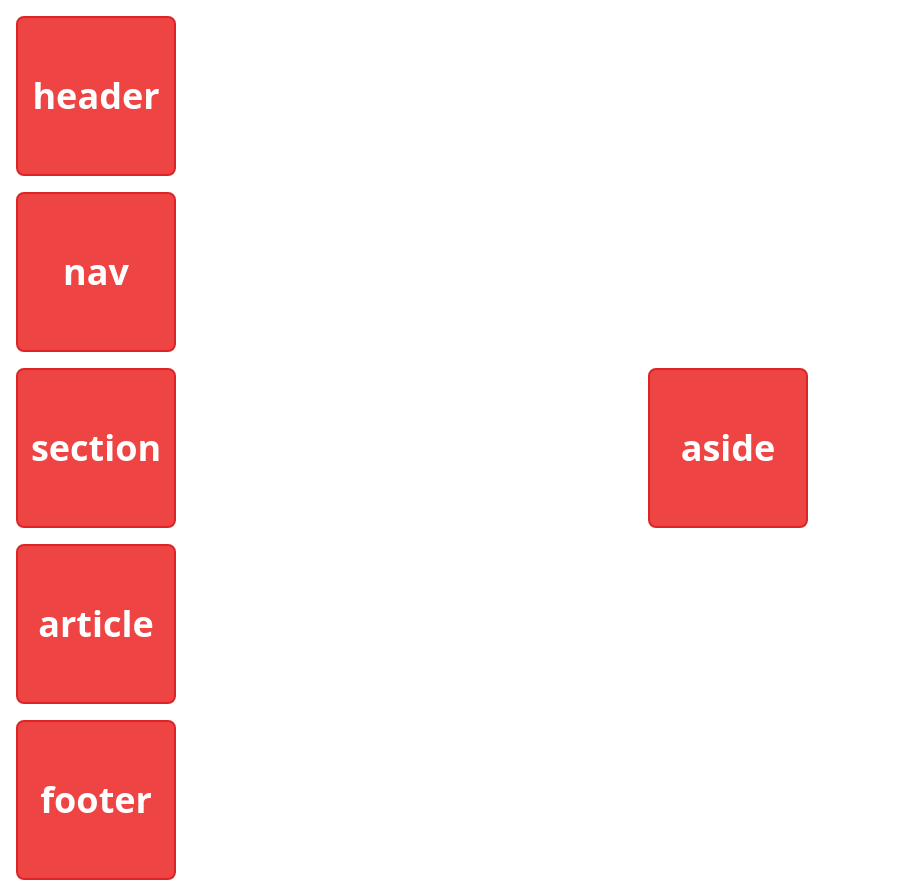
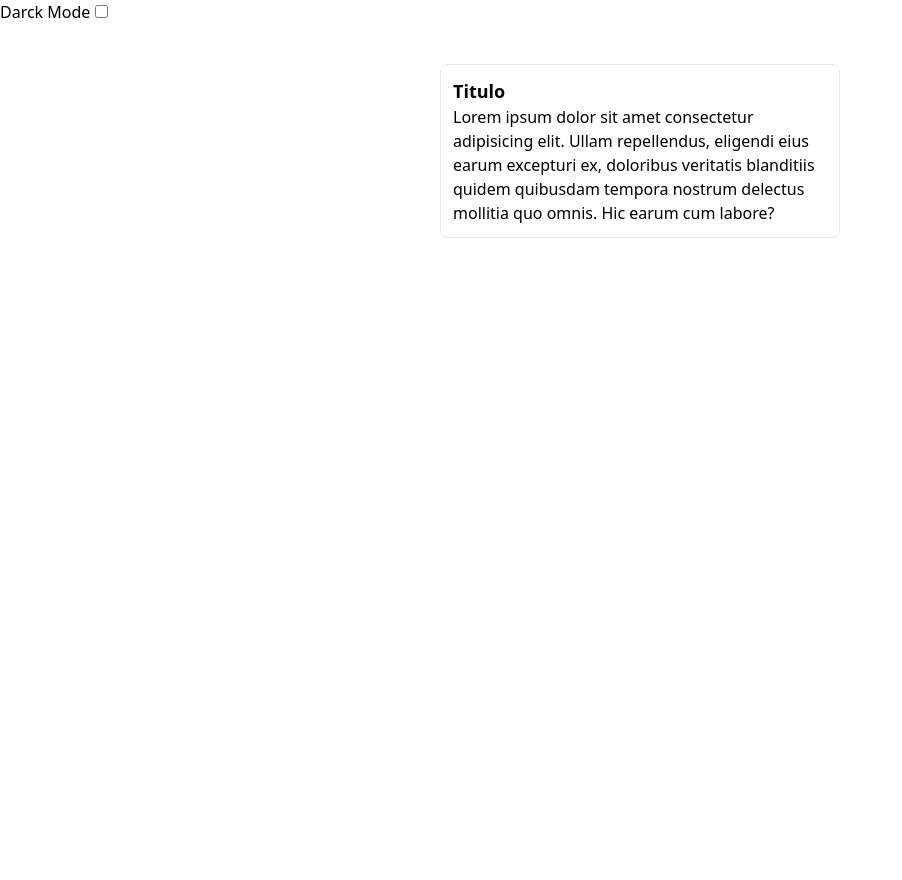
Before and after one commit to CasJuan/practicasTailw, a website: page src/index.html in a window 1280 px wide. Shown: the whole page, without its empty margins (0-902 px from the left). After the commit the page ends 800 px from the top, so only its background shows below. Drawn offline with Linux system fonts and the light colour scheme.

Commit message:
[add] darkMode

```diff
--- a/src/index.html
+++ b/src/index.html
@@ -6,7 +6,7 @@
     <title>Tailwind</title>
     <link href="./output.css" rel="stylesheet">
 </head>
-<body class="p-4">
+<body class="dark:bg-slate-900">
     <!-- <h2 class="bg-lime-600 text-azul-oscuro">Tailwind</h2>
     <h2 class="bg-lime-700">en</h2>
     <h2 class="bg-lime-800">CodingTube</h2> -->
@@ -98,14 +98,25 @@
             <div class="card ">9</div>
         </div> -->
 
-        <div class="grid grid-cols-2 gap-4 h-[100vh]">
+        <!-- <div class="grid grid-cols-2 gap-4 h-[100vh]">
             <div class="card col-span-2 ">header</div>
             <div class="card col-span-2 ">nav</div>
             <div class="card ">section</div>
             <div class="card ">article</div>
             <div class="card  row-[3/5] col-start-2">aside</div>
             <div class="card col-span-2">footer</div>
-        </div>
+        </div> -->
+
+        <label for="darkmoce" class="dark:text-white">Darck Mode</label>
+        <input type="checkbox" id="darkmode">
+
+
+        <article class="w-[400px] mt-10 border rounded-lg p-3 mx-auto dark:bg-slate-800">
+            <h2 class="font-bold text-lg dark:text-white:">Titulo </h2>
+            <p class="dark:text-slate-400">Lorem ipsum dolor sit amet consectetur adipisicing elit. Ullam repellendus, eligendi eius earum excepturi ex, doloribus veritatis blanditiis quidem quibusdam tempora nostrum delectus mollitia quo omnis. Hic earum cum labore?</p>
+        </article>
+
+        <script src="main.js"></script>
 
 
 
--- /dev/null
+++ b/src/main.js
@@ -0,0 +1,5 @@
+const darkModeInput = document.querySelector('#darkmode');
+
+darkModeInput.addEventListener('click', ()=> {
+    document.documentElement.classList.toggle('dark');
+})
--- a/tailwind.config.js
+++ b/tailwind.config.js
@@ -1,5 +1,6 @@
 /** @type {import('tailwindcss').Config} */
 module.exports = {
+  darkMode:'class',
   content: ["./src/**/*.{html,js}"],
   theme: {
     extend: {
```
Also changed, not shown: src/output.css.
